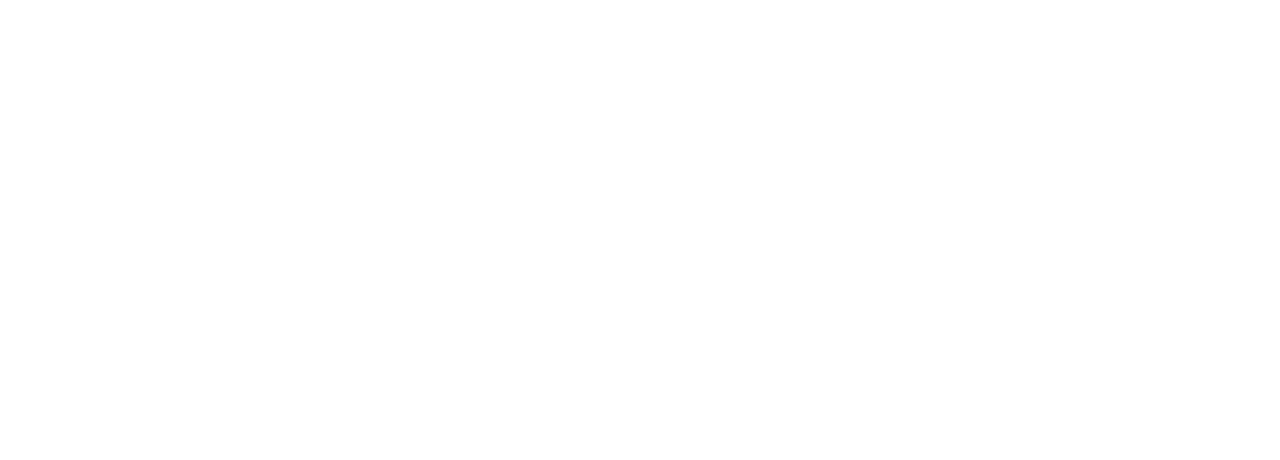
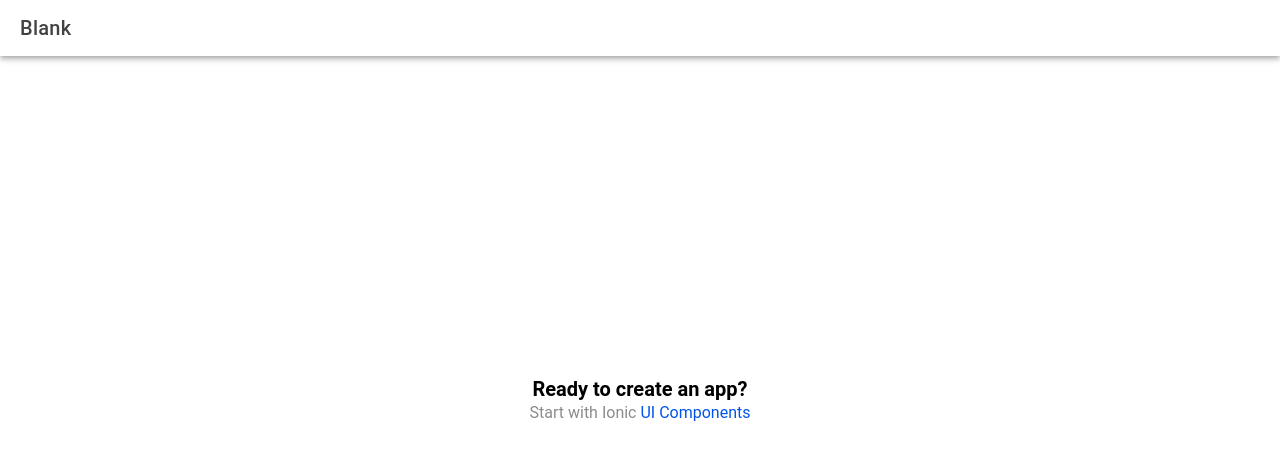
Before and after one commit to VicellesJaylourdE/it35-lab, a React (Vite) app: page /it35-lab/home in a window 1280 px wide. Shown: the top 460 px of the page. Built offline with nearby package versions, Linux system fonts and the light colour scheme.

Commit message:
added some srf folder of app.tsx file

```diff
--- a/src/App.tsx
+++ b/src/App.tsx
@@ -39,7 +39,7 @@
   <IonApp>
     <IonReactRouter>
       <IonRouterOutlet>
-        <Route exact path="/it25-lab/home">
+        <Route exact path="/it35-lab/home">
           <Home />
         </Route>
         <Route exact path="it35-lab/">
--- a/src/components/ExploreContainer.tsx
+++ b/src/components/ExploreContainer.tsx
@@ -9,6 +9,7 @@
       <p>Start with Ionic <a target="_blank" rel="noopener noreferrer" href="https://ionicframework.com/docs/components">UI Components</a></p>
     </div>
   );
+
 };
 
 export default ExploreContainer;
```
